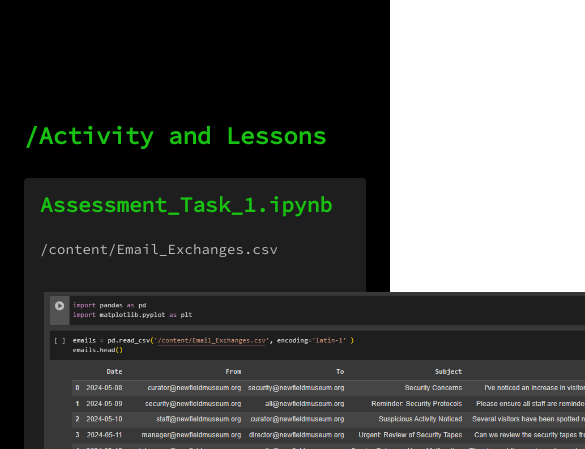
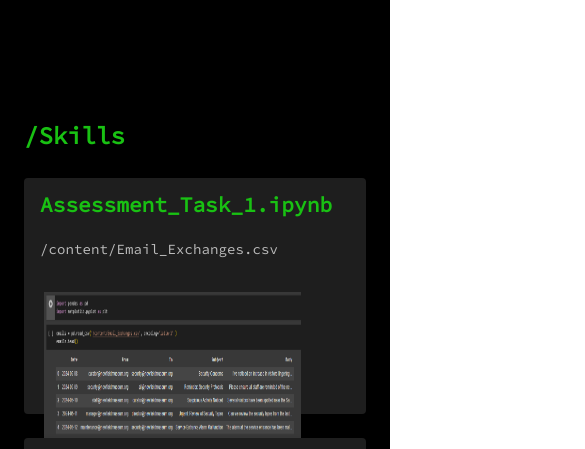
Before and after one commit to sie-hanamura/CSEL302_Hallig, a plain HTML site: page index.html in a window 390 px wide. Shown: the part 750-1199 px from the top of the page, 585 px wide, since content can reach past the window. Drawn offline with nearby package versions, Linux system fonts and the light colour scheme.

Commit message:
Update index.html
img view fix in mobile suggested by my friend eldi to fix

```diff
--- a/index.html
+++ b/index.html
@@ -58,11 +58,13 @@
       align-items: center;
     }
 
+    /* Show the button and apply AOS animation */
     #scrollToTopBtn.show-scroll-btn {
       opacity: 1;
       transition: opacity 0.3s ease-in-out;
     }
 
+    /* Additional style for AOS animation */
     #scrollToTopBtn[data-aos] {
       opacity: 0;
     }
@@ -134,7 +136,7 @@
         <main class="container">
           <section class="row mb-5" id="skills">
             <v-col cols="12" md="6">
-              <h1 class="primary--text" data-aos="fade-up">/Activity and Lessons</h1>
+              <h1 class="primary--text" data-aos="fade-up">/Skills</h1>
             </v-col>
             <v-col v-for="(skill, index) in skills" cols="12" :key="index">
               <v-card hover="hover" height="100%" data-aos="fade-up">
@@ -143,7 +145,7 @@
                   <br>
                   <p>{{skill.description}}</p>
                 </v-card-text>
-                <img :src="skill.image" alt="Activity Thumbnail" style="max-width: 600px; max-height: 650px;
+                <img :src="skill.image" alt="Activity Thumbnail" style="width: 75%; height: 65%;
                 margin: 0 0 0 20px;">
                 <v-footer>
                   <v-spacer></v-spacer>
@@ -166,7 +168,7 @@
                 <br>
                 <p>{{work.description}}</p>
               </v-card-text>
-              <img :src="work.image" alt="Exercise Thumbnail" style="max-width: 750px; max-height: 650px;
+              <img :src="work.image" alt="Exercise Thumbnail" style="width: 75%; height: 65%;
               margin: 0 0 0 20px;">
               <v-footer>
                 <v-spacer></v-spacer>
```
